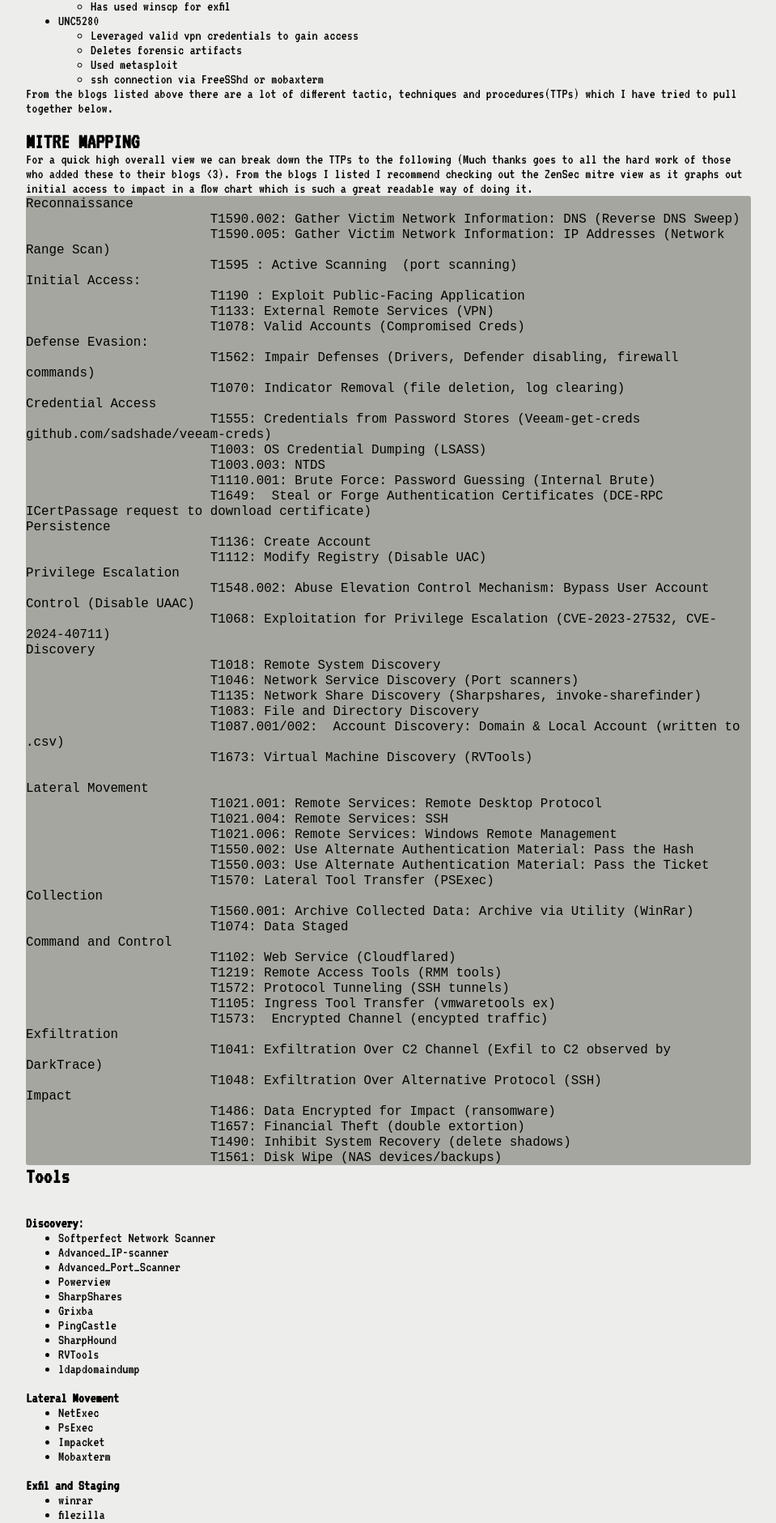
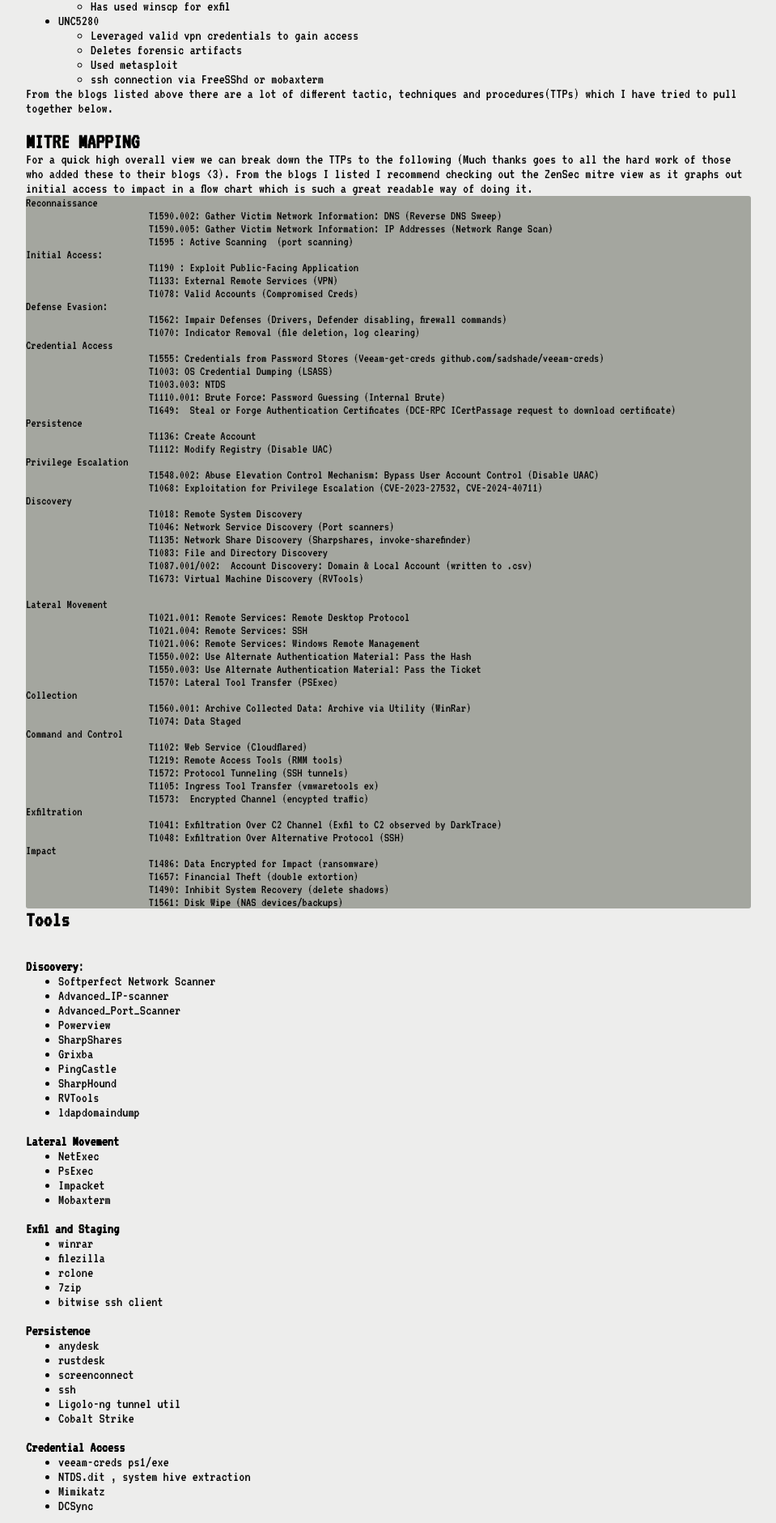
Before and after one commit to garkbt/garkbt.github.io, a Jekyll site: the page built from _posts/2025-10-17-Akira-SSL-VPN-Campaign.md, in a window 1280 px wide. Shown: the part 1594-3475 px from the top of the page at 81% size, without its empty margins (160-1119 px from the left). Built offline with Jekyll 4.4.1, drawn with Linux system fonts in a browser that asks for light colours; our own code applies the rules of GitHub Pages for plain Markdown files.

Commit message:
Update main.scss

```diff
--- a/_sass/main.scss
+++ b/_sass/main.scss
@@ -90,4 +90,5 @@
   font-size: 0.9375em;
   border-radius: 3px;
   white-space: pre-wrap;
+  font-family: 'VT323';
 }
```
